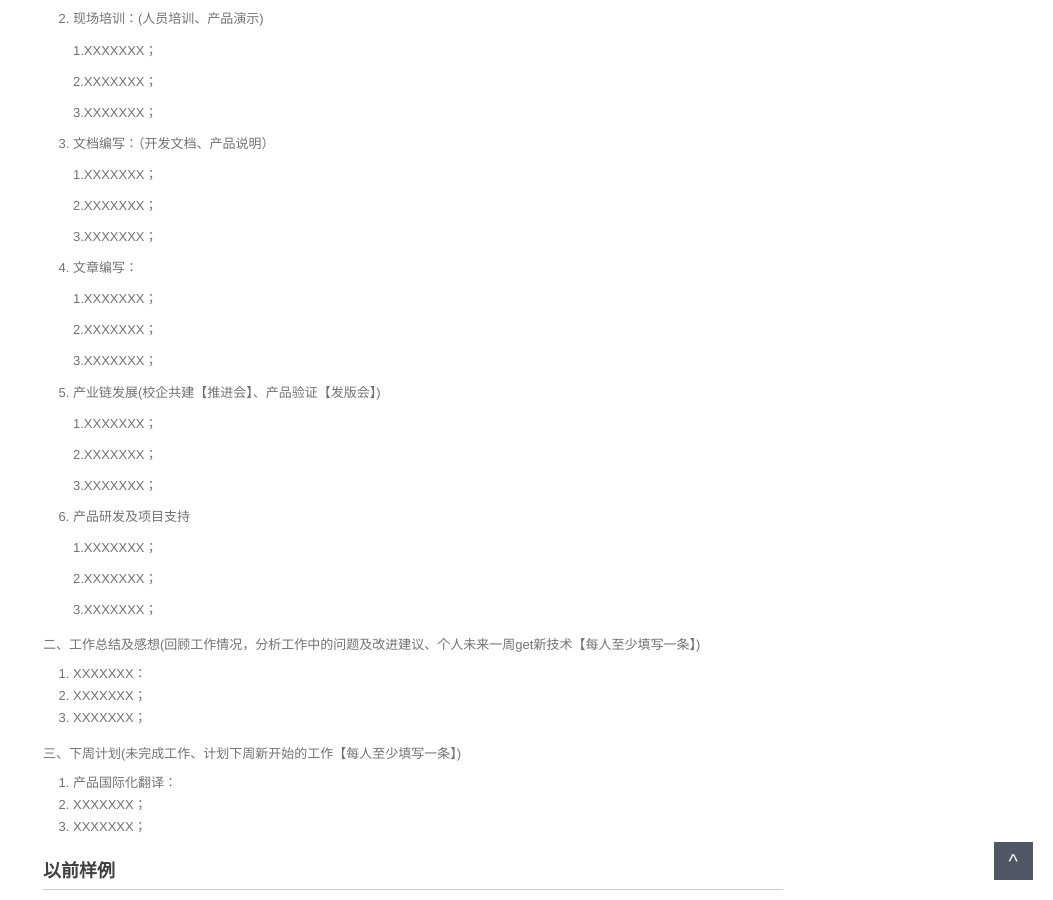
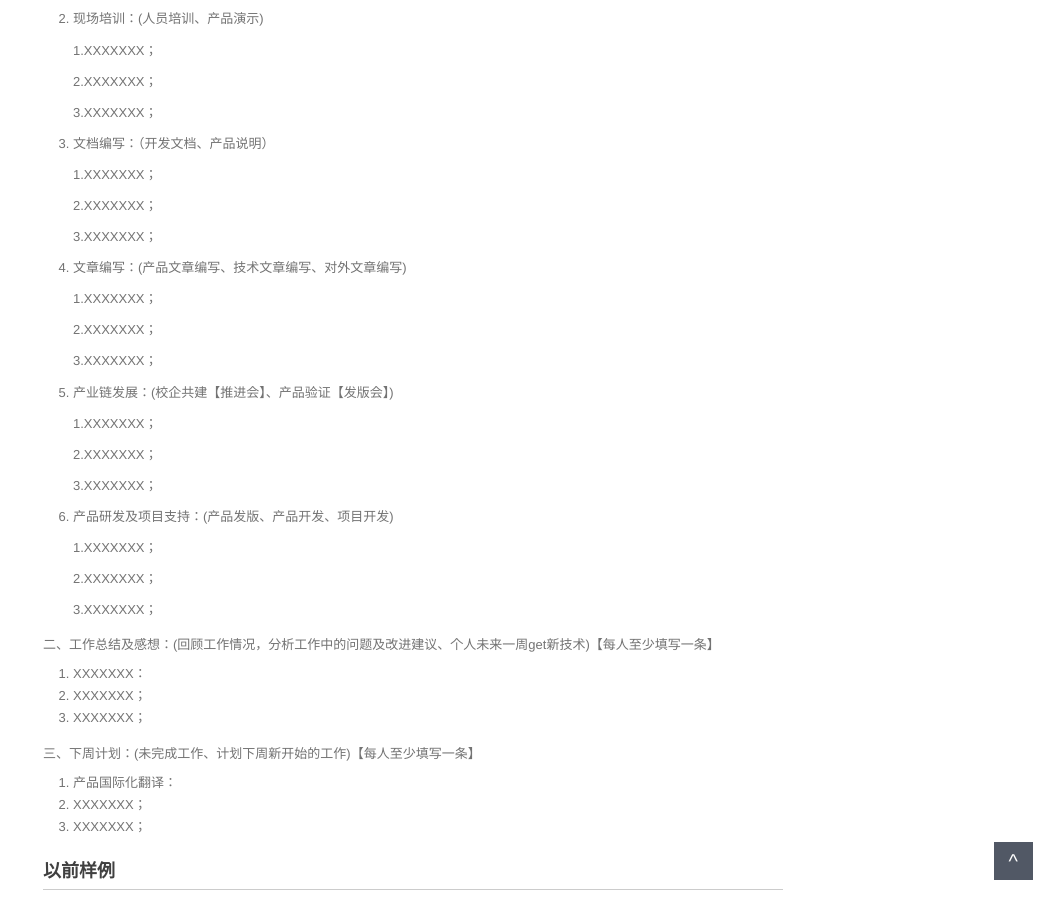
Before and after one commit to walllFlower/blog, a Jekyll site: the page built from _posts/2018-07-17-day_report_cxz.md, in a window 1280 px wide and 900 px high, scrolled down 6100 px. Shown: the whole window, without its empty margins (227-1280 px from the left). Built offline with Jekyll 4.4.1, drawn with Linux system fonts in a browser that asks for light colours; comment, search, counter and statistics services are not loaded; some of the changed text lies outside the part shown.

Commit message:
Update 2018-07-17-day_report_cxz.md

```diff
--- a/_posts/2018-07-17-day_report_cxz.md
+++ b/_posts/2018-07-17-day_report_cxz.md
@@ -397,7 +397,7 @@ categories: 技术运营工作周报
 
     3.XXXXXXX；
 
-4. 文章编写：
+4. 文章编写：(产品文章编写、技术文章编写、对外文章编写)
 
     1.XXXXXXX；
 
@@ -405,7 +405,7 @@ categories: 技术运营工作周报
 
     3.XXXXXXX；
 
-5. 产业链发展(校企共建【推进会】、产品验证【发版会】)
+5. 产业链发展：(校企共建【推进会】、产品验证【发版会】)
 
     1.XXXXXXX；
 
@@ -413,7 +413,7 @@ categories: 技术运营工作周报
 
     3.XXXXXXX；
 
-6. 产品研发及项目支持
+6. 产品研发及项目支持：(产品发版、产品开发、项目开发)
 
     1.XXXXXXX；
 
@@ -421,13 +421,13 @@ categories: 技术运营工作周报
 
     3.XXXXXXX；
 
-二、工作总结及感想(回顾工作情况，分析工作中的问题及改进建议、个人未来一周get新技术【每人至少填写一条】)
+二、工作总结及感想：(回顾工作情况，分析工作中的问题及改进建议、个人未来一周get新技术)【每人至少填写一条】
 
 1. XXXXXXX：
 2. XXXXXXX；
 3. XXXXXXX；
 
-三、下周计划(未完成工作、计划下周新开始的工作【每人至少填写一条】)
+三、下周计划：(未完成工作、计划下周新开始的工作)【每人至少填写一条】
 
 1. 产品国际化翻译：
 2. XXXXXXX；
```
Also changed, not shown: other parts of _posts/2018-07-17-day_report_cxz.md (+15 -15 lines).
